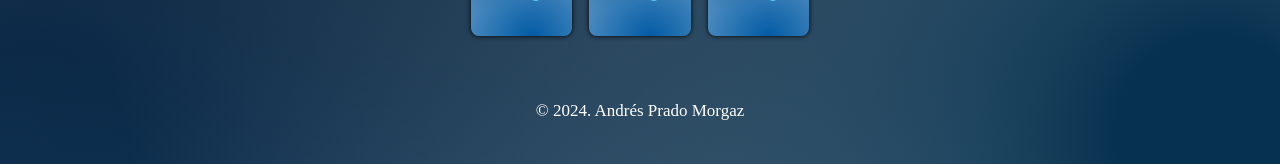
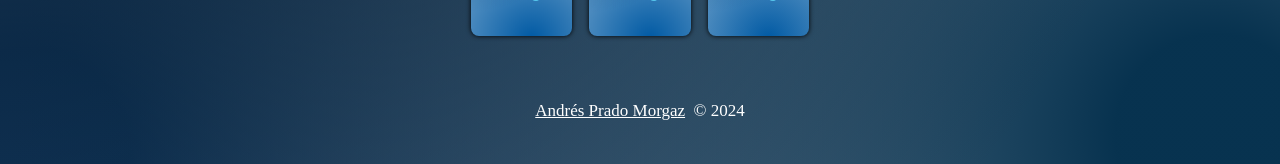
Before and after one commit to andpramor/matching-pairs, a React (Vite) app: page / in a window 1280 px wide. Shown: the part 633-797 px from the top of the page. Built offline with nearby package versions, Linux system fonts and the light colour scheme.

Commit message:
Link to portfolio

```diff
--- /dev/null
+++ b/src/shared/Footer/Footer.css
@@ -0,0 +1,10 @@
+.footer {
+  display: flex;
+  gap: 0.5rem;
+  justify-content: center;
+  align-items: center;
+}
+
+.footer a {
+  color: white;
+}
--- a/src/shared/Footer/Footer.jsx
+++ b/src/shared/Footer/Footer.jsx
@@ -1,7 +1,9 @@
-import '../shared.css'
+import './Footer.css'
 
 export const Footer = () => {
   return (
-    <footer className='shared-banner'>&#169; 2024. Andrés Prado Morgaz</footer>
+    <footer className='footer'>
+      <a href='https://andrespradomorgaz.com'>Andrés Prado Morgaz</a> &#169; 2024
+    </footer>
   )
 }
```
